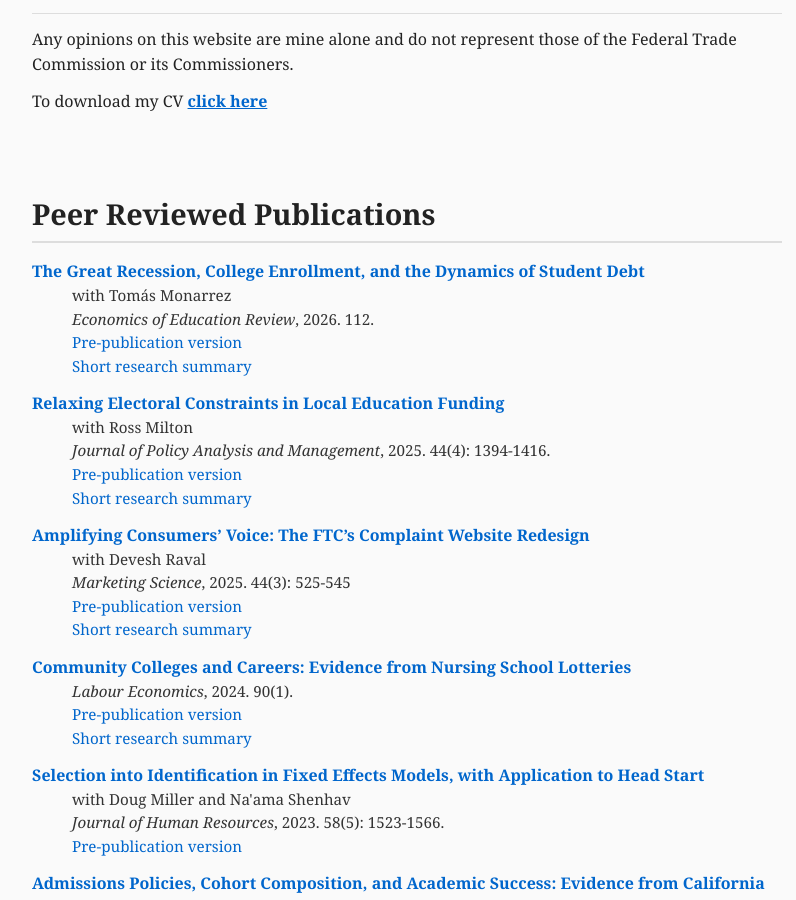
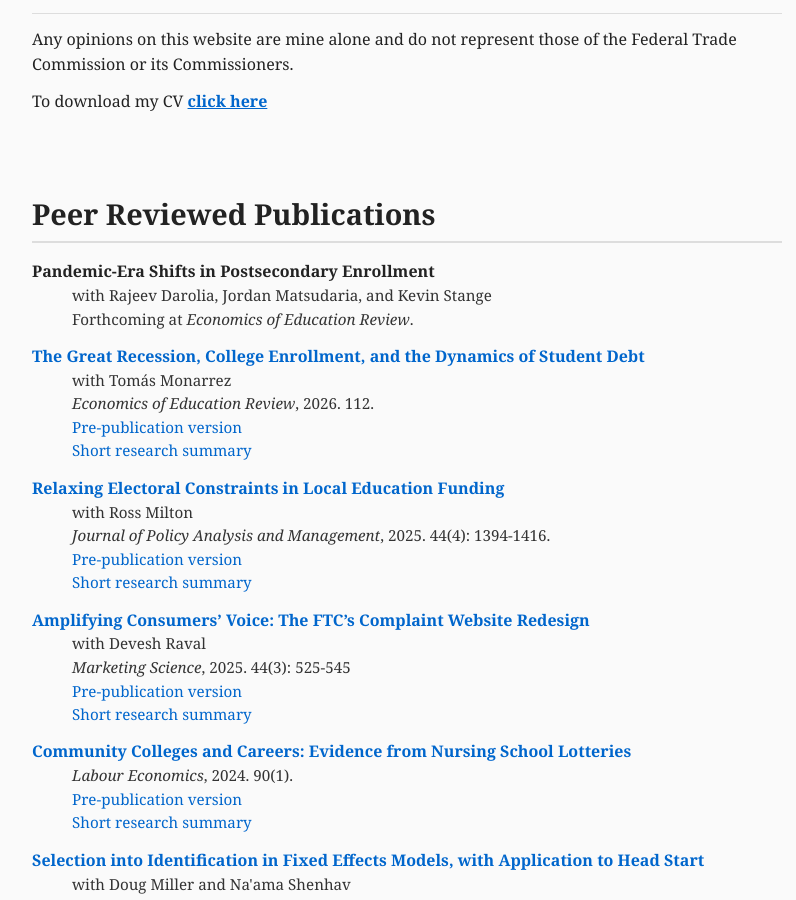
Before and after one commit to mzgrosz/mzgrosz.github.io, a Jekyll site: the page built from index.html, in a window 1280 px wide and 900 px high, scrolled down 464 px. Shown: the whole window, without its empty margins (233-1029 px from the left). Built offline with Jekyll 4.4.1, drawn with Linux system fonts in a browser that asks for light colours; some of the changed text lies outside the part shown.

Commit message:
Update index.html

```diff
--- a/index.html
+++ b/index.html
@@ -33,6 +33,13 @@ title: Michel Grosz
 
 <br>
 <h2>Peer Reviewed Publications</h2>
+<p>
+	<b>Pandemic-Era Shifts in Postsecondary Enrollment </b> <br>
+	 <span class="indented-line">with Rajeev Darolia, Jordan Matsudaria, and Kevin Stange</span>
+	 <span class="indented-line">Forthcoming at <em>Economics of Education Review</em>.</span>
+	 </p>
+
+
 <p>
 	<b><a href="https://www.sciencedirect.com/science/article/pii/S0272775726000385" target="_blank">The Great Recession, College Enrollment, and the Dynamics of Student Debt</a> </b> <br>
 	 <span class="indented-line">with Tomás Monarrez</span>
@@ -167,10 +174,6 @@ title: Michel Grosz
 	 <span class="indented-line">Under review</span></p>
 
 
-<p>
-	<b>Pandemic-Era Shifts in Postsecondary Enrollment </b> <br>
-	 <span class="indented-line">with Rajeev Darolia, Jordan Matsudaria, and Kevin Stange</span>
-	 <span class="indented-line">Under review.</span> </p>
 
 
 <p>
```
